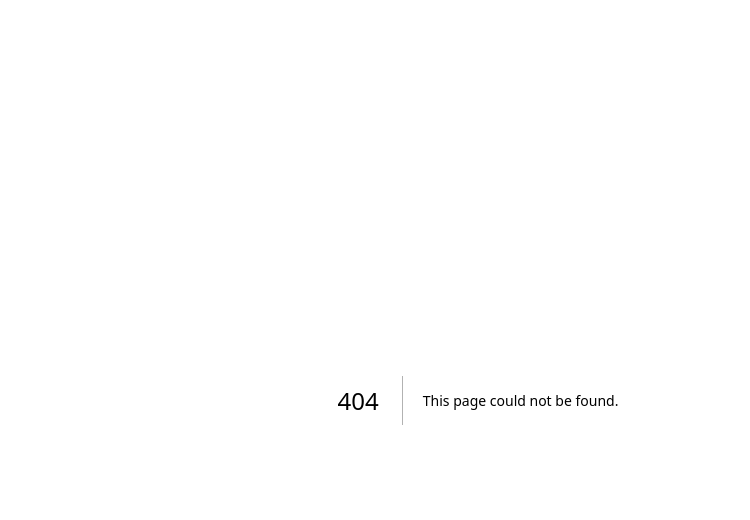
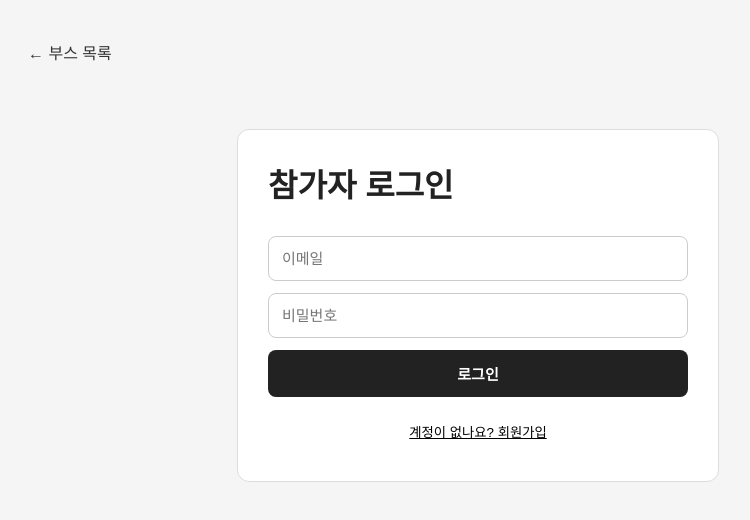
Before and after one commit to dy0212/talent-booth-reservation, a Next.js app: page /login in a window 1280 px wide. Before the commit this address had no page. Shown: the top 520 px of the page, without its empty margins (162-912 px from the left). Built offline with nearby package versions, Linux system fonts and the light colour scheme.

Commit message:
feat: add participant authentication and reservation access control

```diff
--- a/app/globals.css
+++ b/app/globals.css
@@ -463,3 +463,82 @@ h1 {
     gap: 5px;
   }
 }
+/* 참가자 로그인 */
+
+.login-box {
+  max-width: 420px;
+  margin: 40px auto;
+  padding: 30px;
+
+  background-color: white;
+
+  border: 1px solid #ddd;
+  border-radius: 12px;
+}
+
+.login-box h1 {
+  margin-top: 0;
+}
+
+.login-box form {
+  display: flex;
+  flex-direction: column;
+  gap: 12px;
+}
+
+.login-box input {
+  box-sizing: border-box;
+
+  width: 100%;
+  padding: 13px;
+
+  border: 1px solid #ccc;
+  border-radius: 8px;
+
+  font-size: 15px;
+}
+
+.login-box form button {
+  padding: 13px;
+
+  border: none;
+  border-radius: 8px;
+
+  background-color: #222;
+  color: white;
+
+  font-size: 15px;
+  font-weight: bold;
+
+  cursor: pointer;
+}
+
+.login-box form button:disabled {
+  opacity: 0.6;
+  cursor: not-allowed;
+}
+
+.login-mode-button {
+  width: 100%;
+
+  margin-top: 15px;
+  padding: 10px;
+
+  border: none;
+
+  background: none;
+
+  cursor: pointer;
+  text-decoration: underline;
+}
+
+.main-actions {
+  display: flex;
+  gap: 18px;
+  margin-bottom: 20px;
+}
+
+.main-actions a {
+  text-decoration: none;
+  font-weight: bold;
+}
--- /dev/null
+++ b/app/login/page.js
@@ -0,0 +1,135 @@
+"use client";
+
+import { useState } from "react";
+import { useRouter } from "next/navigation";
+import Link from "next/link";
+
+import { supabase } from "../../lib/supabase";
+
+export default function LoginPage() {
+  const router = useRouter();
+
+  const [mode, setMode] = useState("login");
+
+  const [email, setEmail] = useState("");
+  const [password, setPassword] = useState("");
+
+  const [message, setMessage] = useState("");
+  const [loading, setLoading] = useState(false);
+
+  async function handleSubmit(e) {
+    e.preventDefault();
+
+    setLoading(true);
+    setMessage("");
+
+    if (mode === "signup") {
+      const { data, error } = await supabase.auth.signUp({
+        email,
+        password,
+      });
+
+      if (error) {
+        setMessage(error.message);
+        setLoading(false);
+        return;
+      }
+
+      if (data.session) {
+        router.push("/");
+      } else {
+        setMessage(
+          "회원가입이 완료되었습니다. 이메일 인증 후 로그인해주세요."
+        );
+      }
+    } else {
+      const { error } =
+        await supabase.auth.signInWithPassword({
+          email,
+          password,
+        });
+
+      if (error) {
+        setMessage("이메일 또는 비밀번호를 확인해주세요.");
+        setLoading(false);
+        return;
+      }
+
+      router.push("/");
+    }
+
+    setLoading(false);
+  }
+
+  return (
+    <main>
+      <Link href="/" className="back-link">
+        ← 부스 목록
+      </Link>
+
+      <div className="login-box">
+        <h1>
+          {mode === "login"
+            ? "참가자 로그인"
+            : "참가자 회원가입"}
+        </h1>
+
+        <form onSubmit={handleSubmit}>
+          <input
+            type="email"
+            placeholder="이메일"
+            value={email}
+            onChange={(e) =>
+              setEmail(e.target.value)
+            }
+            required
+          />
+
+          <input
+            type="password"
+            placeholder="비밀번호"
+            value={password}
+            onChange={(e) =>
+              setPassword(e.target.value)
+            }
+            required
+          />
+
+          <button
+            type="submit"
+            disabled={loading}
+          >
+            {loading
+              ? "처리 중..."
+              : mode === "login"
+              ? "로그인"
+              : "회원가입"}
+          </button>
+        </form>
+
+        {message && (
+          <div className="reservation-message">
+            {message}
+          </div>
+        )}
+
+        <button
+          className="login-mode-button"
+          onClick={() => {
+            setMode(
+              mode === "login"
+                ? "signup"
+                : "login"
+            );
+
+            setMessage("");
+          }}
+        >
+          {mode === "login"
+            ? "계정이 없나요? 회원가입"
+            : "이미 계정이 있나요? 로그인"}
+        </button>
+      </div>
+    </main>
+  );
+}
```
Also changed, not shown: app/page.js (+11 -0 lines), 2 other files (tests, documents, lock files or other folders).
